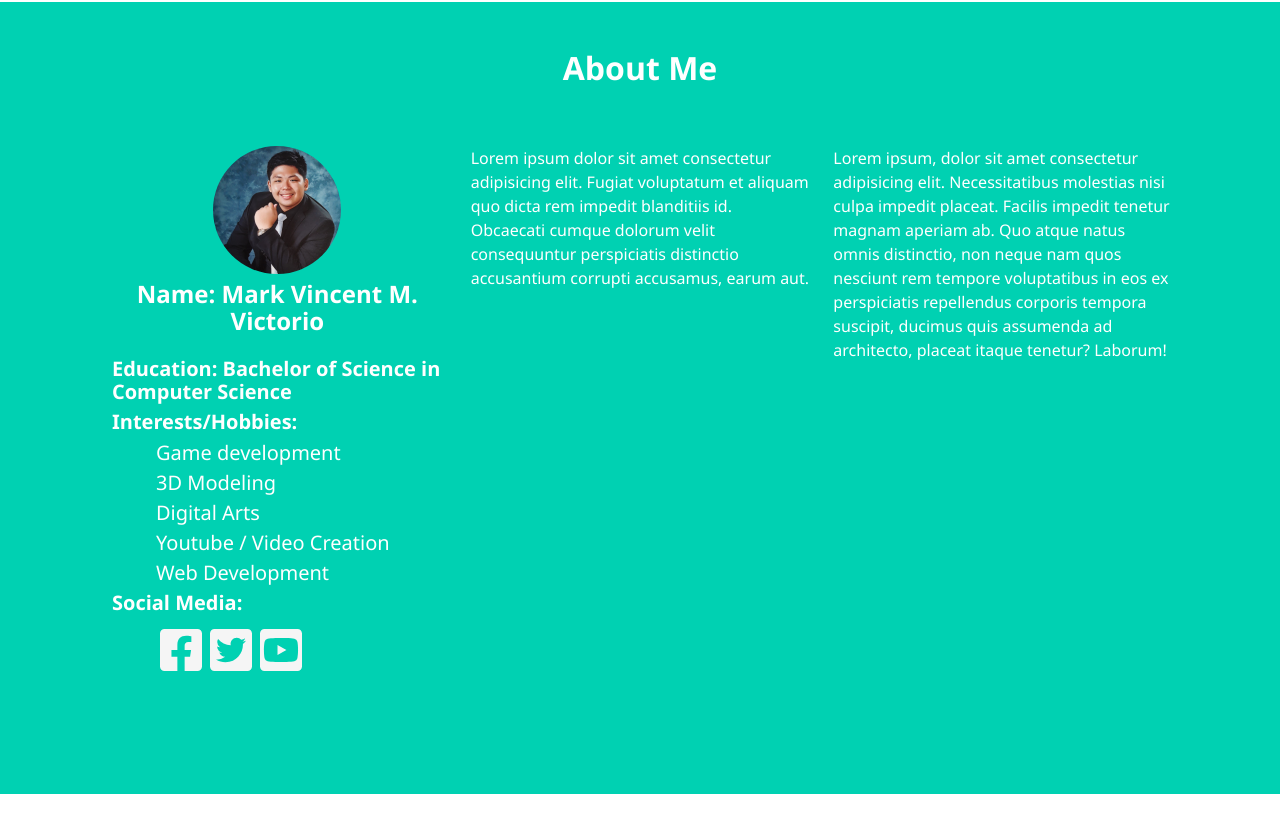
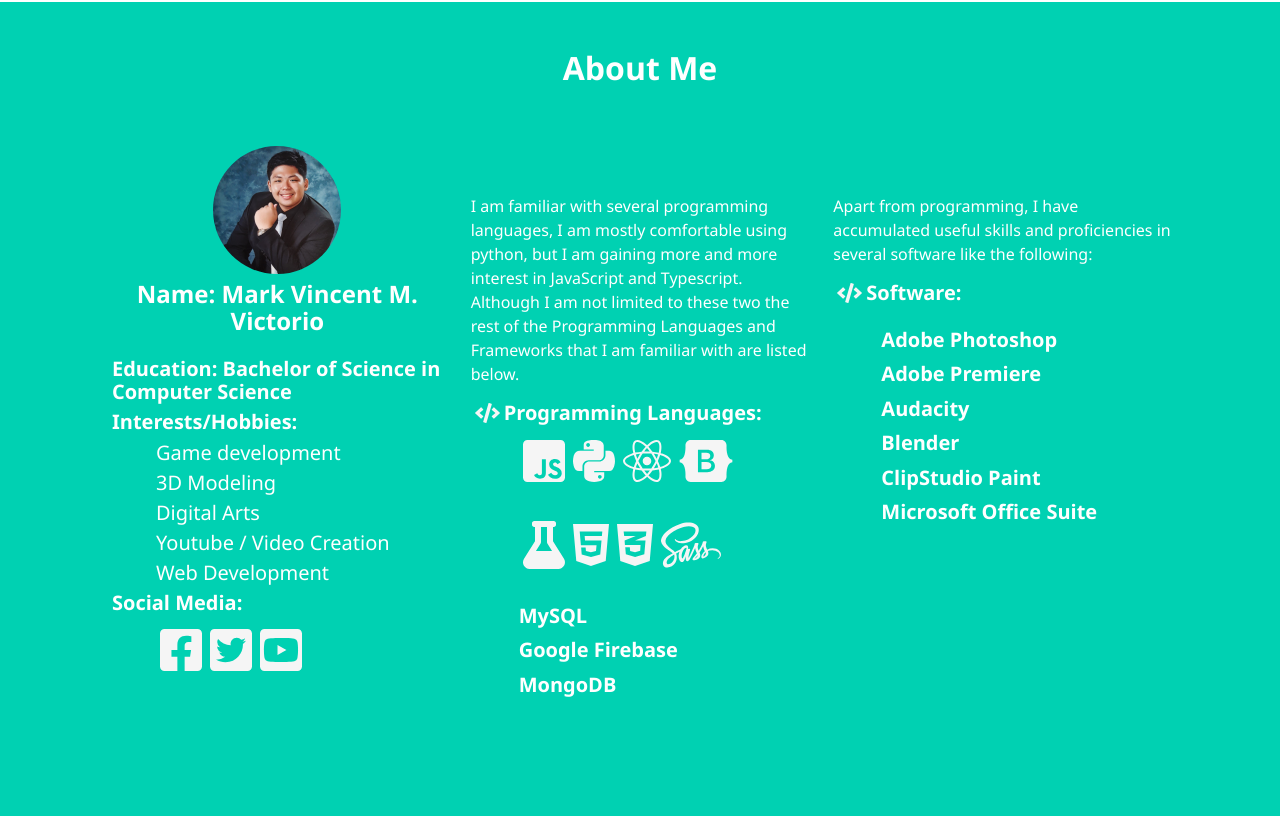
Before and after one commit to MarkVictorio/react-resume, a React (Create React App) app: page / in a window 1280 px wide. Shown: the part 660-1476 px from the top of the page. Before the commit the page ends 1454 px from the top, so only its background shows below. Built offline with nearby package versions, Linux system fonts and the light colour scheme.

Commit message:
Finished-Resume Smooth-Scroll

```diff
--- a/src/App.css
+++ b/src/App.css
@@ -5,6 +5,8 @@ body{
     font-family:'Segoe UI', Tahoma, Geneva, Verdana, sans-serif;
 }
 
+html { scroll-behavior: smooth;
+}
 .navbar-item{
     max-height: 70px;
 }
--- a/src/App.js
+++ b/src/App.js
@@ -7,7 +7,7 @@ function App() {
     <div className="App">
       <Navbar />
       <Body />
-      <div className="has-background-primary p-6">
+      <div className="has-background-primary p-6" id="about-me">
         <h1 className="title has-text-centered has-text-white">About Me</h1>
         <Resume />
       </div>
--- a/src/components/Navbar.js
+++ b/src/components/Navbar.js
@@ -24,7 +24,7 @@ function Navbar() {
                   Home
                 </a>
 
-                <a className="navbar-item">
+                <a className="navbar-item" href="#about-me">
                   About
                 </a>
 
--- a/src/components/Resume.js
+++ b/src/components/Resume.js
@@ -1,7 +1,8 @@
 import React from 'react'
 import { FontAwesomeIcon } from "@fortawesome/react-fontawesome"
-import {faYoutubeSquare,faTwitterSquare, faFacebookSquare} from "@fortawesome/free-brands-svg-icons"
-
+import { faYoutubeSquare,faTwitterSquare, faFacebookSquare,
+     faJsSquare, faPython, faReact, faBootstrap, faHtml5,faCss3Alt,faSass} from "@fortawesome/free-brands-svg-icons"
+import { faCode, faFlask } from "@fortawesome/free-solid-svg-icons"
 function Resume() {
     return (
         <div className="columns m-6">
@@ -19,23 +20,45 @@ function Resume() {
                 <h1 className="title is-size-5 has-text-white my-1 ml-1">Social Media:</h1>
                 </section>
                 <section className="has-text-centered is-flex my-3 mx-6">
-                <a href="https://www.facebook.com/mvvictorio/"><FontAwesomeIcon icon={faFacebookSquare} className="title is-size-1 mx-1 has-text-white-ter"></FontAwesomeIcon></a>
+                <a href="https://www.facebook.com/mvvictorio/"><FontAwesomeIcon icon={faFacebookSquare} className="title is-size-1 mx-1 has-text-white-ter"/></a>
                 <a href="https://twitter.com/OnTheMark18"><FontAwesomeIcon icon={faTwitterSquare} className="title is-size-1 mx-1 has-text-white-ter"/></a>
                 <a href="https://www.youtube.com/c/OnTheMark"><FontAwesomeIcon icon={faYoutubeSquare} className="title is-size-1 mx-1 has-text-white-ter" /></a>
-
-
                 </section>
 
             </div>
-            <div className="column has-text-white">
-                Lorem ipsum dolor sit amet consectetur adipisicing elit. Fugiat voluptatum et aliquam quo dicta rem impedit blanditiis id.
-                Obcaecati cumque dolorum velit consequuntur perspiciatis distinctio accusantium corrupti accusamus, earum aut.
+            <div className="column">
+                <section className ="mt-6">
+                    <p className="has-text-white">I am familiar with several programming languages, I am mostly comfortable using python, but I am gaining more and more interest in JavaScript and Typescript. Although I am not limited to these two the rest of the Programming Languages and Frameworks that I am familiar with are listed below. </p>
+                    <h1 className="title has-text-white is-size-5 mt-4"><FontAwesomeIcon icon={faCode} className="title is-size-5 mx-1 has-text-white-ter" />Programming Languages:</h1>
+                </section>
+                <section className="ml-6 my-3 is-flex">
+                    <FontAwesomeIcon icon={faJsSquare} className="title is-size-1 mx-1 has-text-white-ter"/>
+                    <FontAwesomeIcon icon={faPython} className="title is-size-1 mx-1 has-text-white-ter"/>
+                    <FontAwesomeIcon icon={faReact} className="title is-size-1 mx-1 has-text-white-ter"/>
+                    <FontAwesomeIcon icon={faBootstrap} className="title is-size-1 mx-1 has-text-white-ter"/>
+                </section>
+                <section className="ml-6 is-flex">
+                    <FontAwesomeIcon icon={faFlask} className="title is-size-1 mx-1 has-text-white-ter"/>
+                    <FontAwesomeIcon icon={faHtml5} className="title is-size-1 mx-1 has-text-white-ter"/>
+                    <FontAwesomeIcon icon={faCss3Alt} className="title is-size-1 mx-1 has-text-white-ter"/>
+                    <FontAwesomeIcon icon={faSass} className="title is-size-1 mx-1 has-text-white-ter"/>
+                </section>
+                <h1 className="title is-size-5 has-text-white ml-6 my-3"> MySQL</h1>
+                <h1 className="title is-size-5 has-text-white ml-6 my-3"> Google Firebase</h1>
+                <h1 className="title is-size-5 has-text-white ml-6 my-3"> MongoDB </h1>
+
             </div>
             <div className="column has-text-white">
-                Lorem ipsum, dolor sit amet consectetur adipisicing elit. Necessitatibus molestias nisi culpa impedit
-                placeat. Facilis impedit tenetur magnam aperiam ab. Quo atque natus omnis distinctio, non neque nam
-                quos nesciunt rem tempore voluptatibus in eos ex perspiciatis repellendus corporis tempora suscipit,
-                ducimus quis assumenda ad architecto, placeat itaque tenetur? Laborum!
+                <section className ="mt-6">
+                    <p className="has-text-white">Apart from programming, I have accumulated useful skills and proficiencies in several software like the following: </p>
+                    <h1 className="title has-text-white is-size-5 mt-4"><FontAwesomeIcon icon={faCode} className="title is-size-5 mx-1 has-text-white-ter" />Software:</h1>
+                    <h1 className="title is-size-5 has-text-white ml-6 my-3">Adobe Photoshop</h1>
+                    <h1 className="title is-size-5 has-text-white ml-6 my-3">Adobe Premiere</h1>
+                    <h1 className="title is-size-5 has-text-white ml-6 my-3">Audacity</h1>
+                    <h1 className="title is-size-5 has-text-white ml-6 my-3">Blender</h1>
+                    <h1 className="title is-size-5 has-text-white ml-6 my-3">ClipStudio Paint</h1>
+                    <h1 className="title is-size-5 has-text-white ml-6 my-3">Microsoft Office Suite</h1>
+                </section>
             </div>
         </div>
     )
```
